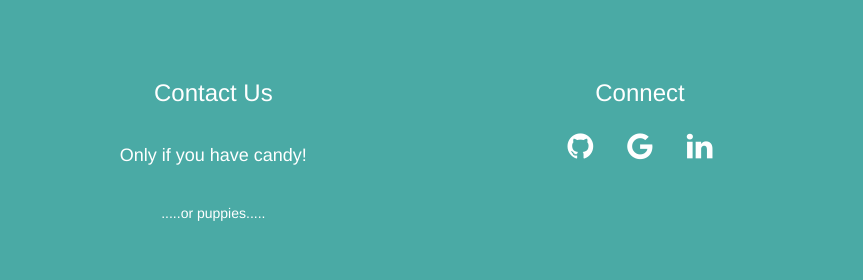
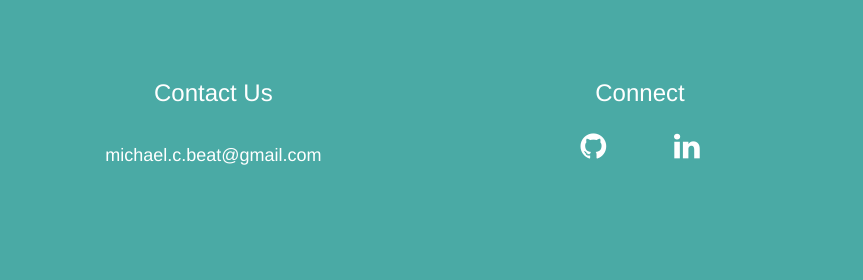
Before and after one commit to michaelbeat/Portfolio, a plain HTML site: page assets/contact.html in a window 1280 px wide. Shown: the part 388-668 px from the top of the page, 0-863 px from the left. Drawn offline with nearby package versions, Linux system fonts and the light colour scheme.

Commit message:
updating email contact info

```diff
--- a/assets/contact.html
+++ b/assets/contact.html
@@ -52,14 +52,14 @@
                     <div class="col-sm-4">
                         <h3>Contact Us</h3>
                         <br>
-                        <h4>Only if you have candy!</h4><br>
-                        <h5>.....or puppies.....</h5>
+                        <!-- <h4>EMAIL</h4><br> -->
+                        <h4>michael.c.beat@gmail.com</h4>
                     </div>
                     <div class="col-sm-4">
                         <h3>Connect</h3>
 
                         <a href="https://github.com/michaelbeat" class="fa fa-github"></a>
-                        <a href="#" class="fa fa-google"></a>
+                        <a href="mailto:michael.c.beat@gmail.com" class="fa fa-googlemail"></a>
                         <a href="https://www.linkedin.com/in/michael-beat-63a282173/" class="fa fa-linkedin"></a>
 
                     </div>
```
Also changed, not shown: index.html (+6 -4 lines).
